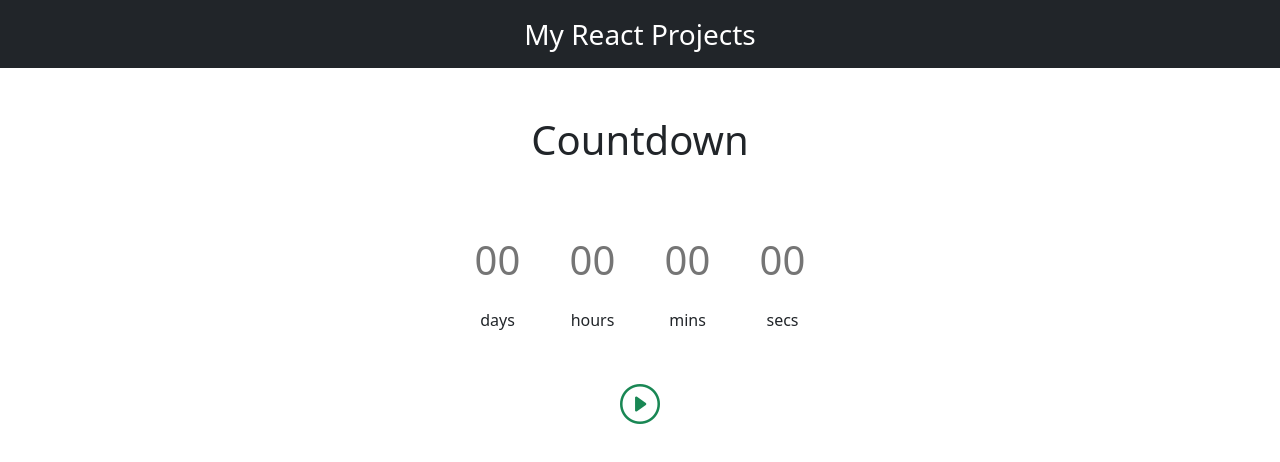
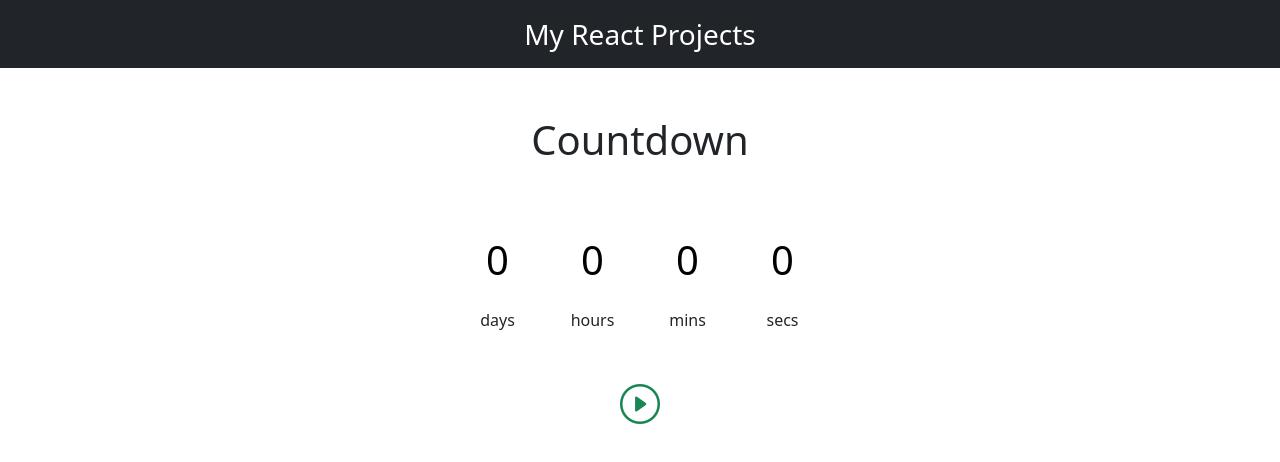
Before and after one commit to bibashmgr/my-projects, a React (Create React App) app: page /countdown in a window 1280 px wide. Shown: the top 462 px of the page. Built offline with nearby package versions, Linux system fonts and the light colour scheme.

Commit message:
Updating repo

```diff
--- a/src/apps/Countdown.js
+++ b/src/apps/Countdown.js
@@ -10,23 +10,68 @@ import '../styles/Countdown.css';
 
 const Countdown = () => {
 
-    // const initalValue = {
-    //     day: 0,
-    //     hour: 0,
-    //     min: 0,
-    //     sec: 0
-    // }
-
     const [play, setPlay] = useState(false);
     const [btn, setBtn] = useState('bi bi-play-circle text-success');
-    // const [value, setValue] = useState(initalValue);
+
+    const [values,setValues] = useState({
+        days: 0,
+        hours: 0,
+        mins: 0,
+        secs: 0,
+    });
+    let {days,hours,mins,secs} = values;
 
     const handleCount = () => {
         setPlay(!play);
         if(btn.search(/play/) > 0){
             setBtn('bi bi-arrow-repeat text-danger');
+            let sec = secs * 1000;
+            let min = mins * 1000 * 60;
+            let hour = hours * 1000 * 60 * 60;
+            let day = days * 1000 * 60 * 60 * 24;
+
+            let totalms = sec + min + hour + day;
+
+            setInterval(()=> {
+                totalms = totalms - 1000;
+
+                let textDay = Math.floor(totalms / (24 * 60 * 60 * 1000));
+                let textHour = Math.floor((totalms % (24 * 60 * 60 * 1000)) / (60 * 60 * 1000));
+                let textMin = Math.floor((totalms % (60 * 60 * 1000)) / ( 60 * 1000));
+                let textSec = Math.floor((totalms % (60 * 1000)) / (1000))
+                if(textDay < 10){
+                    textDay = '0' + textDay;
+                }
+                if(textHour < 10){
+                    textHour = '0' + textHour;
+                }
+                if(textMin < 10){
+                    textMin = '0' + textMin;
+                }
+                if(textSec < 10){
+                    textSec = '0' + textSec;
+                }
+
+                setValues({days:textDay, hours:textHour, mins:textMin, secs:textSec});
+            },1000);
         }else {
             setBtn('bi bi-play-circle text-success');
+            window.location.reload(true);
+        }
+    };
+
+    const updateValue = (e) => {
+        if(e.target.id === 'input-days'){
+            setValues({...values, days:e.target.value});
+        }
+        if(e.target.id === 'input-hours'){
+            setValues({...values, hours:e.target.value});
+        }
+        if(e.target.id === 'input-mins'){
+            setValues({...values, mins:e.target.value});
+        }
+        if(e.target.id === 'input-secs'){
+            setValues({...values, secs:e.target.value});
         }
     };
 
@@ -45,7 +90,7 @@ const Countdown = () => {
 
                     <div className='col-2 col-lg-1'>
                         <div className='row'>
-                            <input type="text" className='h1' id='days' placeholder='00' autoComplete='off' maxLength='2' />
+                            <input type="text" className='h1' id='input-days' value={days} autoComplete='off' maxLength='2' onChange={updateValue} />
                         </div>
                         <div className='row'>
                             <label htmlFor="days">days</label>
@@ -53,7 +98,7 @@ const Countdown = () => {
                     </div>
                     <div className='col-2 col-lg-1'>
                         <div className='row'>
-                            <input type="text" className='h1' id='hours' placeholder='00' autoComplete='off' maxLength='2' />
+                            <input type="text" className='h1' id='input-hours' value={hours} autoComplete='off' maxLength='2' onChange={updateValue} />
                         </div>
                         <div className='row'>
                             <label htmlFor="hours">hours</label>
@@ -61,7 +106,7 @@ const Countdown = () => {
                     </div>
                     <div className='col-2 col-lg-1'>
                         <div className='row'>
-                            <input type="text" className='h1' id='mins' placeholder='00' autoComplete='off' maxLength='2' />
+                            <input type="text" className='h1' id='input-mins' value={mins} autoComplete='off' maxLength='2' onChange={updateValue} />
                         </div>
                         <div className='row'>
                             <label htmlFor="mins">mins</label>
@@ -69,7 +114,7 @@ const Countdown = () => {
                     </div>
                     <div className='col-2 col-lg-1'>
                         <div className='row'>
-                            <input type="text" className='h1' id='secs' placeholder='00' autoComplete='off' maxLength='2' />
+                            <input type="text" className='h1' id='input-secs' value={secs} autoComplete='off' maxLength='2' onChange={updateValue} />
                         </div>
                         <div className='row'>
                             <label htmlFor="secs">secs</label>
--- a/src/components/Section.js
+++ b/src/components/Section.js
@@ -15,8 +15,8 @@ const Section = () => {
                 {projects.map((project)=>{
                     const {id,name,url,img} = project;
                     return(
-                    <div className='project-container col-12 col-md-6 col-lg-4'>
-                        <Link to={url} key={id} className='project-box card shadow-sm text-decoration-none text-dark'>
+                    <div key={id} className='project-container col-12 col-md-6 col-lg-4'>
+                        <Link to={url} className='project-box card shadow-sm text-decoration-none text-dark'>
                             <div className='project-image'>
                                 <img src={img} alt={name} className='card-img-top' />
                             </div>
```
